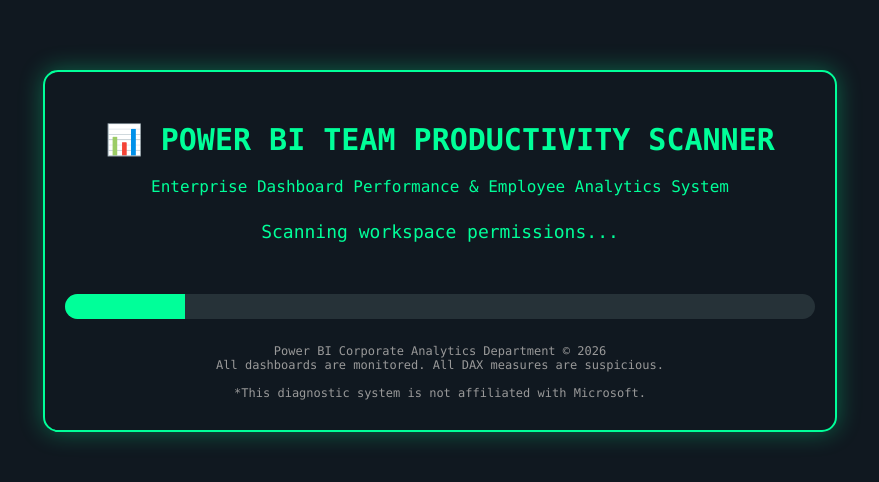
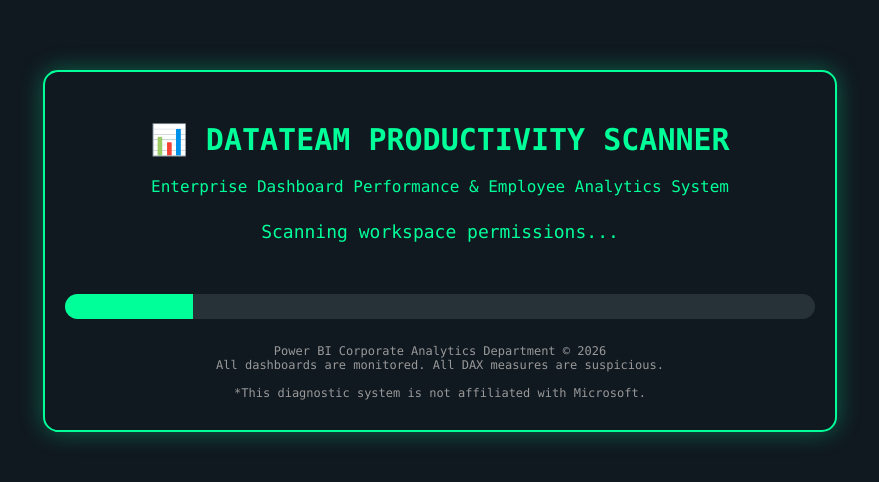
Before and after one commit to Sanderdeve/employee-prank, a plain HTML site: page index.html in a window 1280 px wide. Shown: the whole page, without its empty margins (200-1079 px from the left). Drawn offline with Linux system fonts and the light colour scheme.

Commit message:
Rename Power BI Team Productivity Scanner to Datateam

```diff
--- a/index.html
+++ b/index.html
@@ -4,7 +4,7 @@
 <head>
 <meta charset="UTF-8">
 <meta name="viewport" content="width=device-width, initial-scale=1.0">
-<title>Power BI Team Productivity Scanner</title>
+<title>Datateam Productivity Scanner</title>
 
 <style>
   body {
@@ -110,7 +110,7 @@
 
 <div class="container">
 
-  <h1>📊 POWER BI TEAM PRODUCTIVITY SCANNER</h1>
+  <h1>📊 DATATEAM PRODUCTIVITY SCANNER</h1>
 
   <p>Enterprise Dashboard Performance & Employee Analytics System</p>
 
@@ -136,7 +136,7 @@
     <h2 class="warning">🚨 CRITICAL SYSTEM ALERT</h2>
 
     <p>
-      Your Power BI team has exceeded the recommended
+      Your team has exceeded the recommended
       number of dashboards per employee.
     </p>
 
@@ -233,7 +233,7 @@
 
     }
 
-  }, 300);
+  }, 280);
 
   function startRickroll() {
 
```
